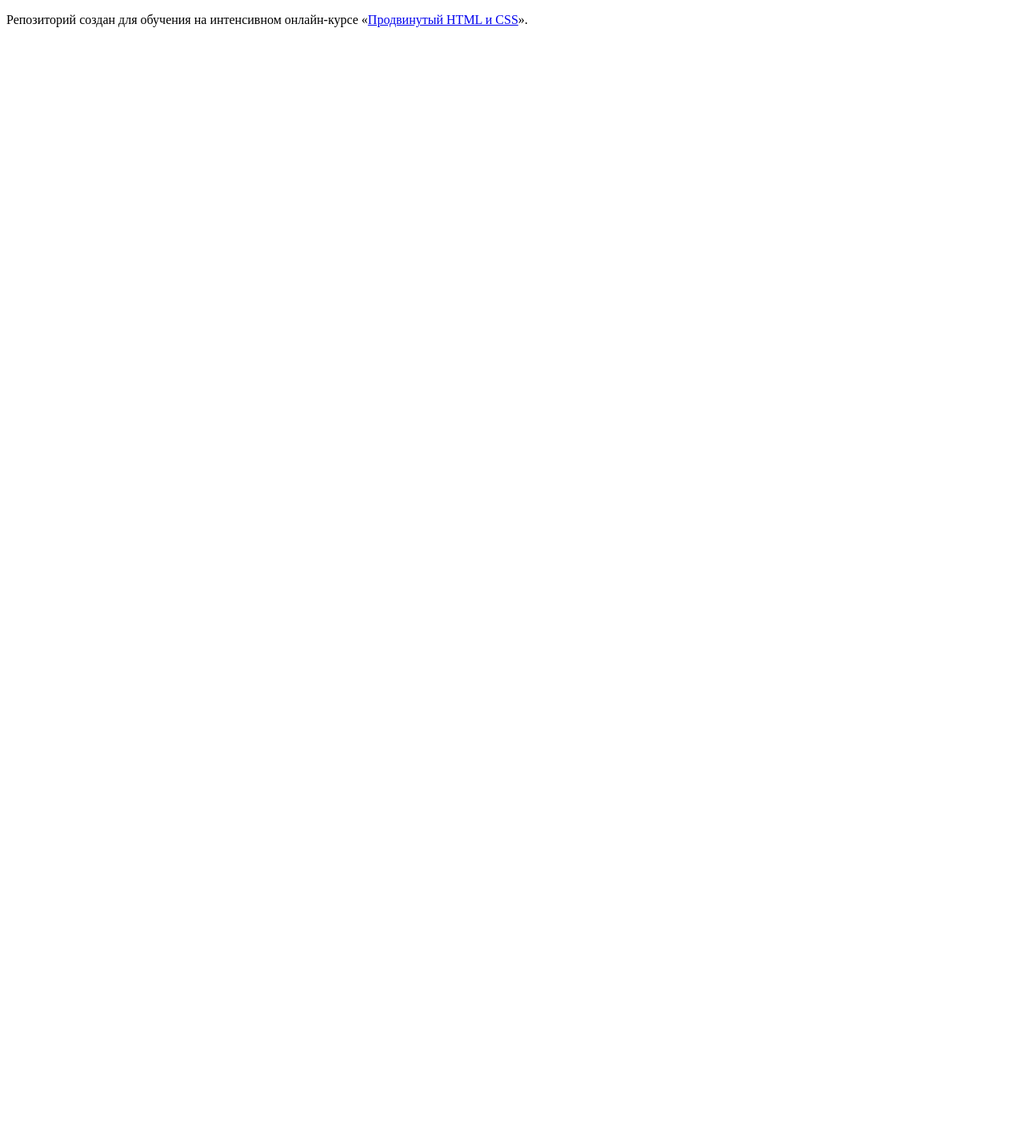
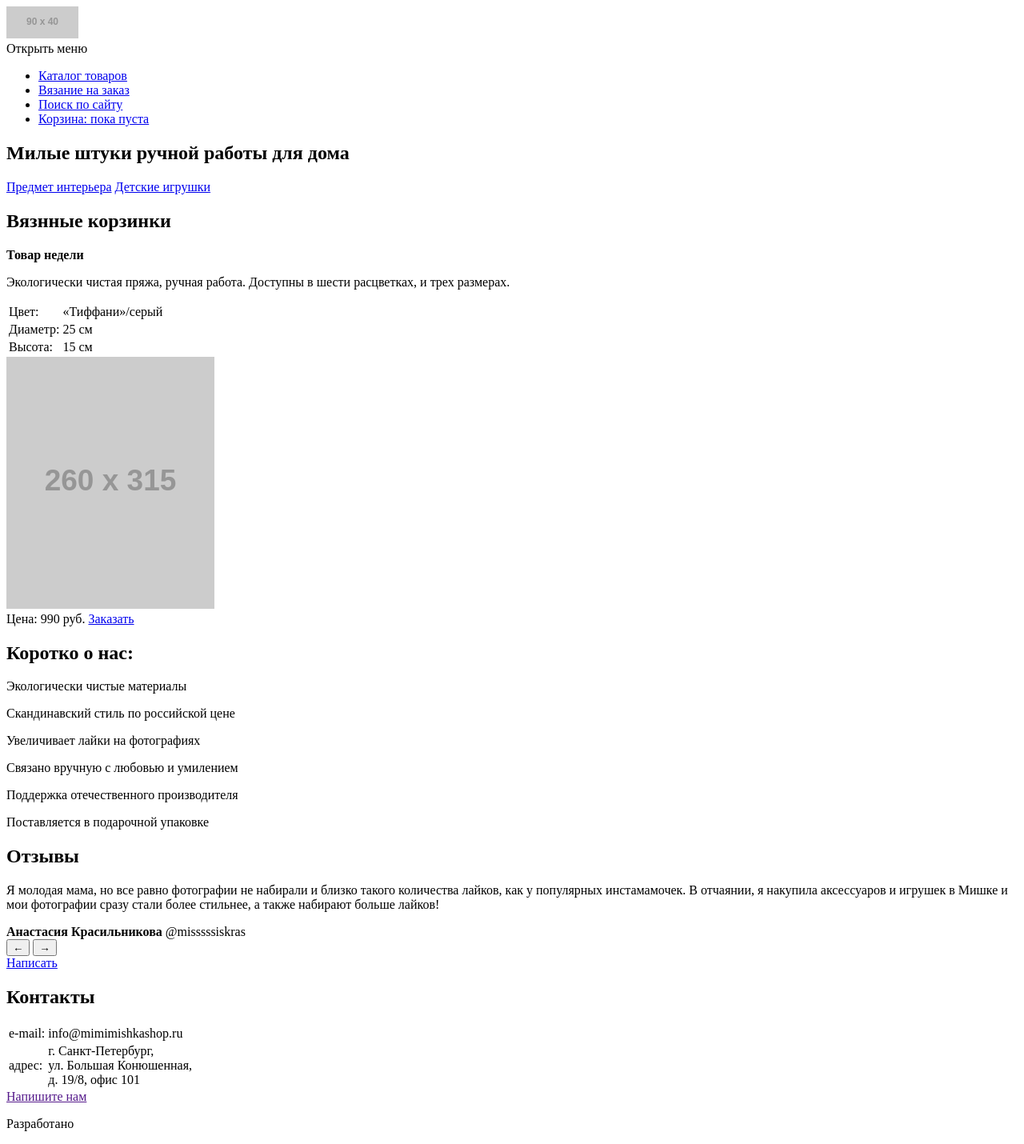
Before and after one commit to Feuway/194734-mishka, a website: page index.html in a window 1280 px wide. Shown: the whole page at 80% size. Before the commit the page ends 800 px from the top, so only its background shows below. Drawn offline with Linux system fonts and the light colour scheme; placeholder pictures from the web are drawn by us.

Commit message:
Выполнил разметку

```diff
--- a/index.html
+++ b/index.html
@@ -2,11 +2,145 @@
 <html lang="ru">
   <head>
     <meta charset="utf-8">
-    <title>HTML Academy: Мишка</title>
+    <title>Главная.Мишка</title>
   </head>
   <body>
-
-    <p>Репозиторий создан для обучения на интенсивном онлайн‑курсе «<a href="https://htmlacademy.ru/intensive/adaptive">Продвинутый HTML и CSS</a>».</p>
-
+    <header class="main-header">
+      <div class="main-header__wrap">
+        <div class="main-header__logo">
+          <a href="index.html">
+            <img src="http://placehold.it/90x40" alt="Мишка">
+          </a>
+        </div>
+        <nav class="main-nav  main-nav--closed">
+          <a class="main-nav__toggle" type="button">Открыть меню</a>
+          <div class="main-nav__wrap">
+            <ul class="main-nav__list">
+                <li class="main-nav__list-item">
+                  <a href="catalog.html">Каталог товаров</a>
+              </li>
+              <li class="main-nav__list-item">
+                <a href="form.html">Вязание на заказ</a>
+              </li>
+              <li class="main-nav__list-item">
+                <a href="#">Поиск по сайту</a>
+              </li>
+              <li class="main-nav__list-item">
+                <a href="#">Корзина:
+                  <span>пока пуста</span>
+                </a>
+              </li>
+            </ul>
+          </div>
+        </nav>
+      </div>
+    </header>
+    <main>
+      <section class="main-decription">
+        <div class="main-decription__wrap">
+          <h1 class="main-decription__title">Милые штуки ручной работы для дома</h1>
+          <div class="main-decription__catalogs">
+            <a class="section_catalog  section_catalog--interior" href="#">Предмет интерьера</a>
+            <a class="section_catalog  section_catalog--toys" href="#">Детские игрушки</a>
+          </div>
+        </div>
+      </section>
+      <section class="top-item">
+        <div class="top-item__wrap">
+          <article class="item">
+            <h2 class="item__title">Вязнные корзинки</h2>
+            <b class="item__week">Товар недели</b>
+            <p class="item__description">Экологически чистая пряжа, ручная работа. Доступны в шести расцветках, и трех размерах.</p>
+            <table class="item__features">
+              <tr>
+                <td>Цвет:</td>
+                <td>&#171;Тиффани&#187;/серый</td>
+              </tr>
+              <tr>
+                <td>Диаметр:</td>
+                <td>25 см</td>
+              </tr>
+              <tr>
+                <td>Высота:</td>
+                <td>15 см</td>
+              </tr>
+            </table>
+            <div class="item__photo">
+              <img src="http://placehold.it/260x315" alt="Вязанные корзинки">
+            </div>
+            <span class="item__price">Цена: 990 руб.</span>
+            <a href="#" class="item__btn  btn">Заказать</a>
+          </article>
+        </div>
+      </section>
+      <section class="about-us">
+        <div class="about-us__wrap">
+          <h2 class="about-us__title">Коротко о нас:</h2>
+          <div class="about-us__features">
+            <p>Экологически чистые материалы</p>
+          </div>
+          <div class="about-us__features">
+            <p>Скандинавский стиль по российской цене</p>
+          </div>
+          <div class="about-us__features">
+            <p>Увеличивает лайки на фотографиях</p>
+          </div>
+          <div class="about-us__features">
+            <p>Связано вручную с любовью и умилением</p>
+          </div>
+          <div class="about-us__features">
+            <p>Поддержка отечественного производителя</p>
+          </div>
+          <div class="about-us__features">
+            <p>Поставляется в подарочной упаковке</p>
+          </div>
+        </div>
+      </section>
+      <section class="reviews">
+        <div class="reviews__wrap">
+          <h2 class="reviews__title">Отзывы</h2>
+          <p class="reviews__comment">Я молодая мама, но все равно фотографии не набирали и близко такого количества лайков, как у популярных инстамамочек. В отчаянии, я накупила аксессуаров и игрушек в Мишке и мои фотографии сразу стали более стильнее, а также набирают больше лайков!</p>
+          <b>Анастасия Красильникова</b>
+          <span>@misssssiskras</span>
+          <div class="reviews__switchs">
+            <button class="reviews__switch  reviews__switch--left">&#8592;</button>
+            <button class="reviews__switch  reviews__switch--right">&#8594;</button>
+          </div>
+          <a href="#" class="reviews__btn btn">Написать</a>
+        </div>
+      </section>
+      <section class="contacts">
+        <div class="contacts__wrap">
+          <h2 class="contacts__title">Контакты</h2>
+          <table class="contacts__content">
+            <tr>
+              <td>e-mail:</td>
+              <td>info@mimimishkashop.ru</td>
+            </tr>
+            <tr>
+              <td>адрес:</td>
+              <td>г. Санкт-Петербург,<br>
+              ул. Большая Конюшенная,<br>
+              д. 19/8, офис 101</td>
+            </tr>
+          </table>
+          <div class="contacts__map"></div>
+          <a href="" class="contacts__btn  btn">Напишите нам</a>
+        </div>
+      </section>
+    </main>
+    <footer class="main-footer">
+      <div class="main-footer__wrap">
+        <section class="social">
+          <a href="#" class="social__btn  social__btn--inst"></a>
+          <a href="#" class="social__btn  social__btn--fb"></a>
+          <a href="#" class="social__btn  social__btn--tw"></a>
+          <section class="developed">
+            <p>Разработано</p>
+            <a class=".developed__logo" href=""></a>
+          </section>
+        </section>
+      </div>
+    </footer>
   </body>
 </html>
```
Also changed, not shown: catalog.html (added, +126 -0 lines), form.html (added, +110 -0 lines).
